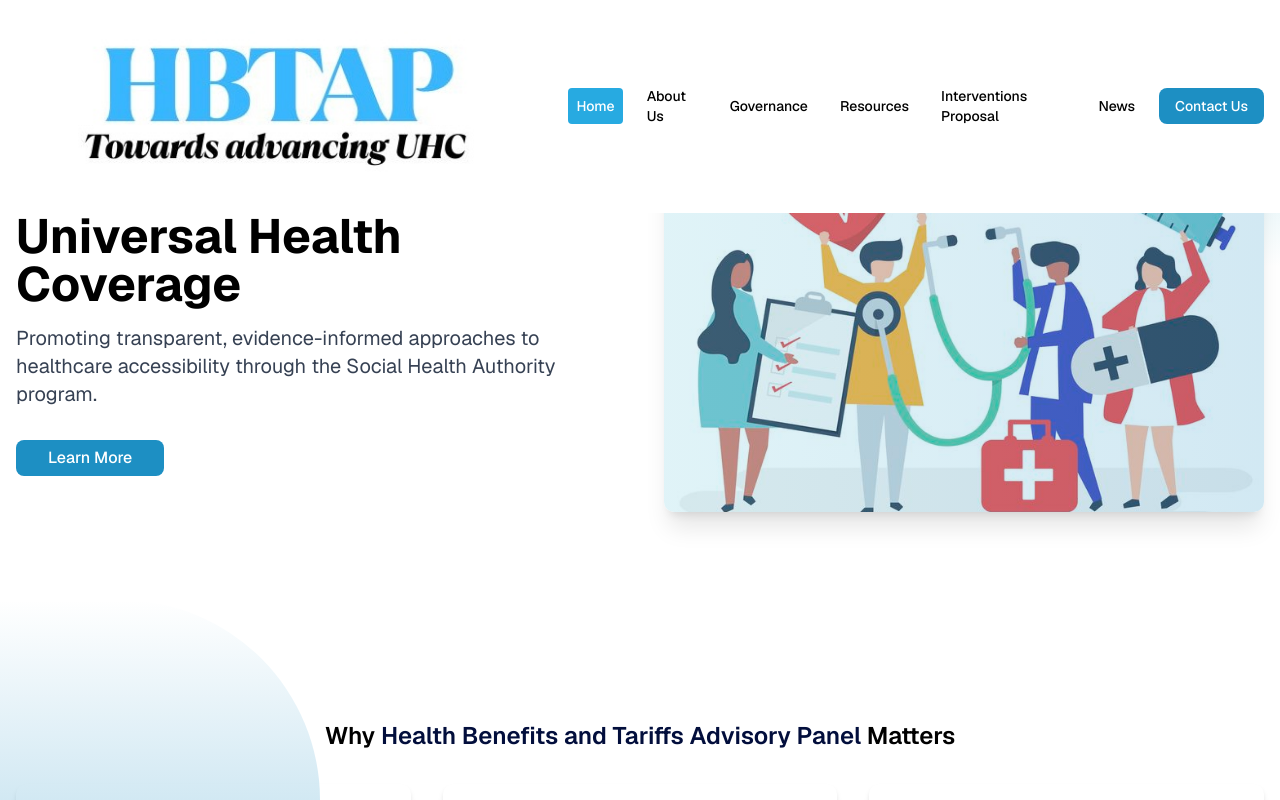
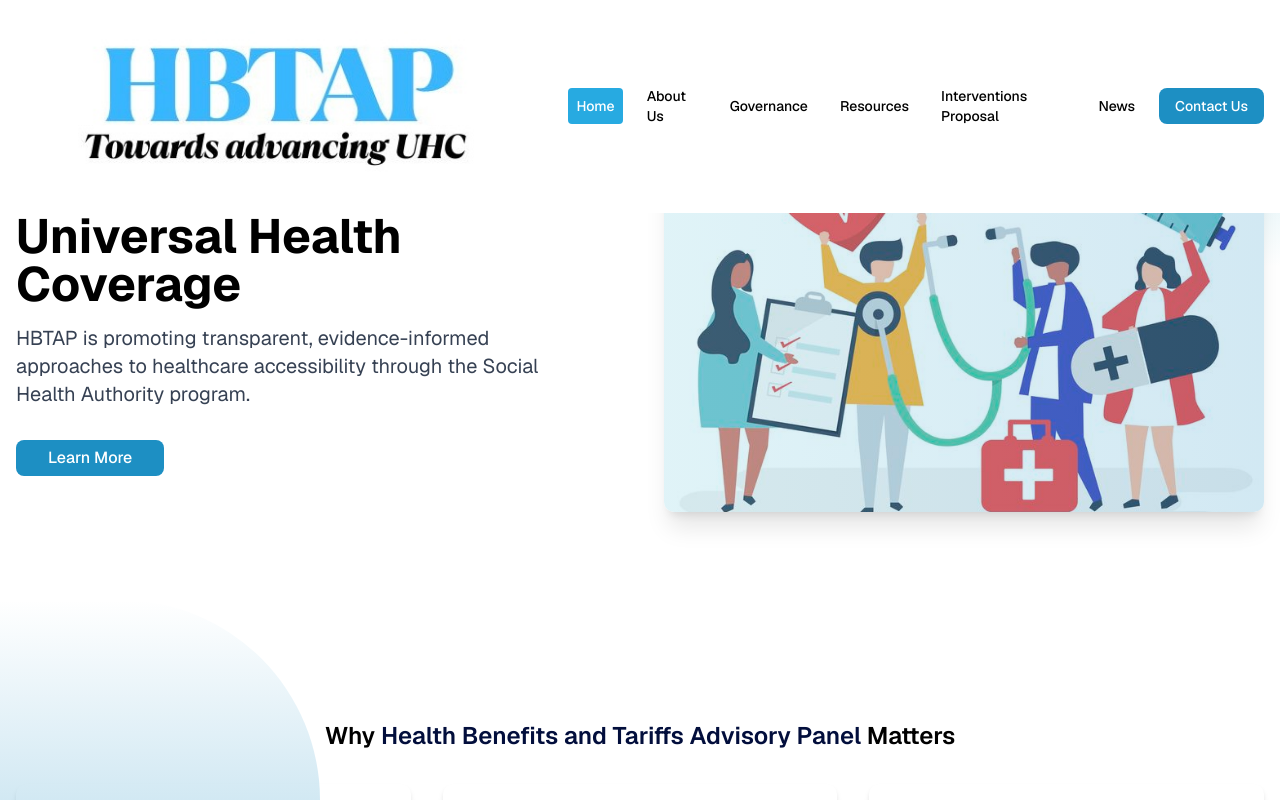
Before and after one commit to Antoney20/prod-hta, a Next.js app: page / in a window 1280 px wide. Shown: the top 800 px of the page. Built offline with nearby package versions, Linux system fonts and the light colour scheme.

Commit message:
added hbtap is promoting:

```diff
--- a/app/components/home/hero.tsx
+++ b/app/components/home/hero.tsx
@@ -27,7 +27,7 @@ export default function HeroSection() {
               Universal Health Coverage
             </h1>
             <p className="text-gray-700 text-lg md:text-xl mb-8 max-w-xl mx-auto lg:mx-0">
-              Promoting transparent, evidence-informed approaches to healthcare accessibility
+              HBTAP is promoting transparent, evidence-informed approaches to healthcare accessibility
               through the Social Health Authority program.
             </p>
             <div className="flex flex-col sm:flex-row gap-4 justify-center lg:justify-start">
```
